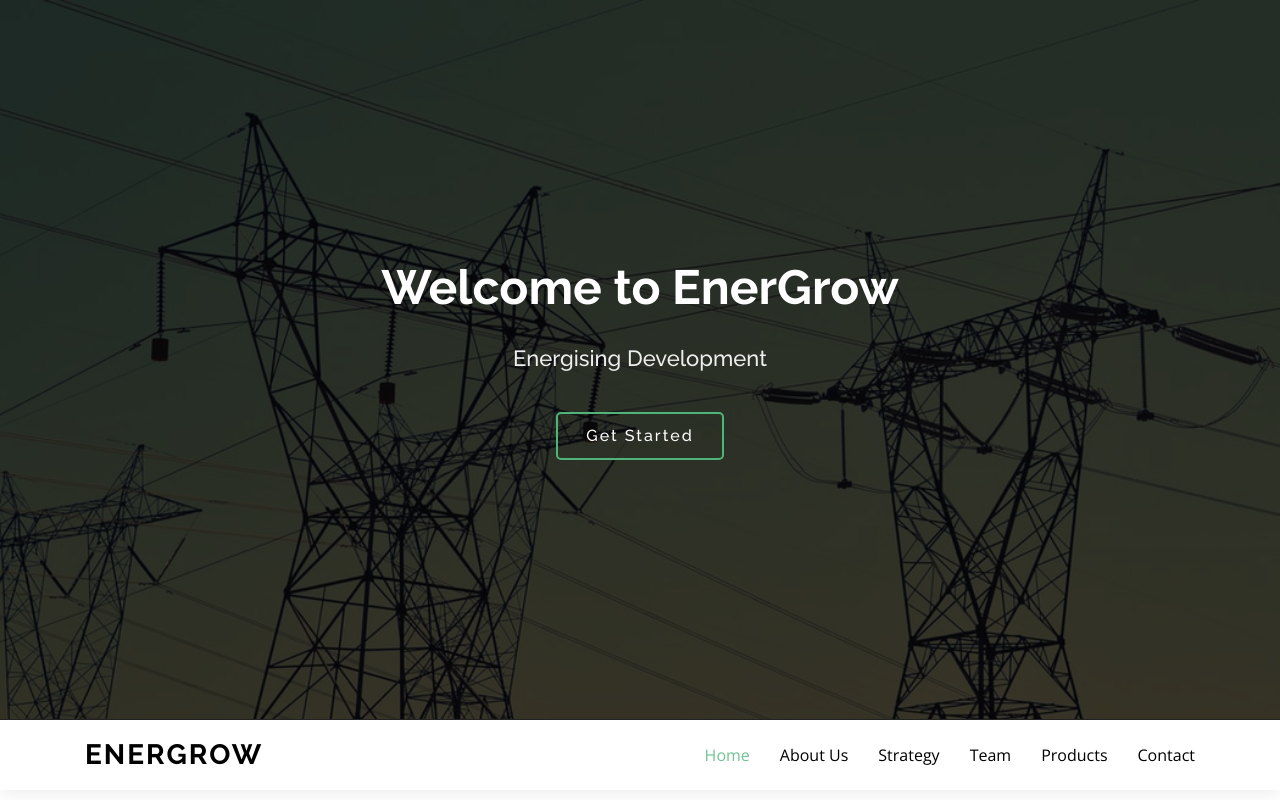
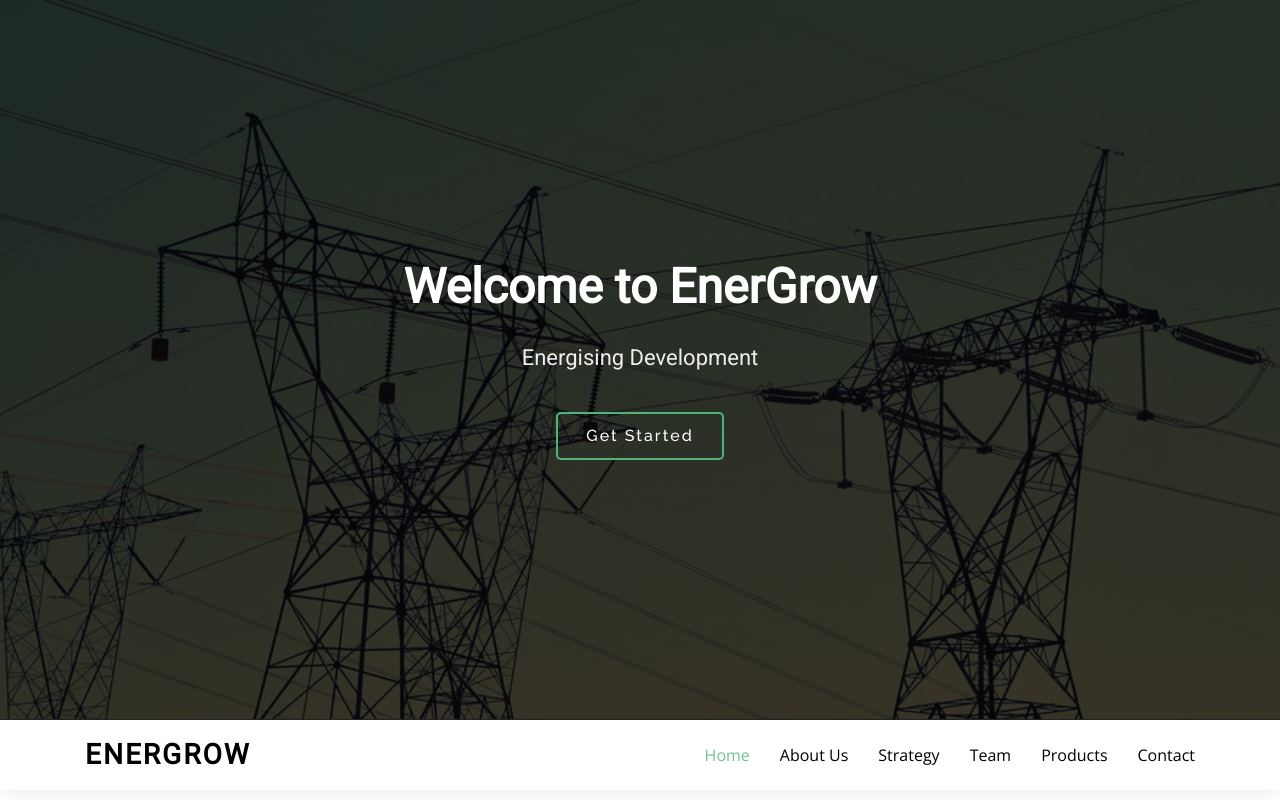
Before and after one commit to CalvinMagezi/energrow.github.io, a plain HTML site: page index.html in a window 1280 px wide. Shown: the top 800 px of the page. Drawn offline with nearby package versions, Linux system fonts and the light colour scheme.

Commit message:
Changed Fonts
Changed the individual fonts to roboto from railway

```diff
--- a/assets/css/style.css
+++ b/assets/css/style.css
@@ -9,7 +9,7 @@
 # General
 --------------------------------------------------------------*/
 body {
-  font-family: "Open Sans", sans-serif;
+  font-family: "Roboto", Sans-serif;
   color: #444444;
   background-color: #f4f4f4;
 }
@@ -24,7 +24,7 @@ a:hover {
 }
 
 h1, h2, h3, h4, h5, h6 {
-  font-family: "Raleway", sans-serif;
+  font-family: 'Roboto', sans-serif;
 }
 
 .wrap {
@@ -135,6 +135,7 @@ h1, h2, h3, h4, h5, h6 {
   margin: 0;
   line-height: 1;
   font-weight: 700;
+  font-family: 'Roboto', sans-serif;
   letter-spacing: 2px;
   text-transform: uppercase;
 }
@@ -406,6 +407,7 @@ h1, h2, h3, h4, h5, h6 {
   margin: 0 0 30px 0;
   font-size: 48px;
   font-weight: 700;
+  font-family: 'Roboto', sans-serif;
   line-height: 56px;
   color: #fff;
 }
--- a/index.html
+++ b/index.html
@@ -17,6 +17,7 @@
   <link
     href="https://fonts.googleapis.com/css?family=Open+Sans:300,300i,400,400i,600,600i,700,700i|Raleway:300,300i,400,400i,500,500i,600,600i,700,700i|Poppins:300,300i,400,400i,500,500i,600,600i,700,700i"
     rel="stylesheet">
+  <link href="https://fonts.googleapis.com/css2?family=Raleway:wght@700&family=Roboto&display=swap" rel="stylesheet">
 
   <!-- Vendor CSS Files -->
   <link href="assets/vendor/bootstrap/css/bootstrap.min.css" rel="stylesheet">
```
